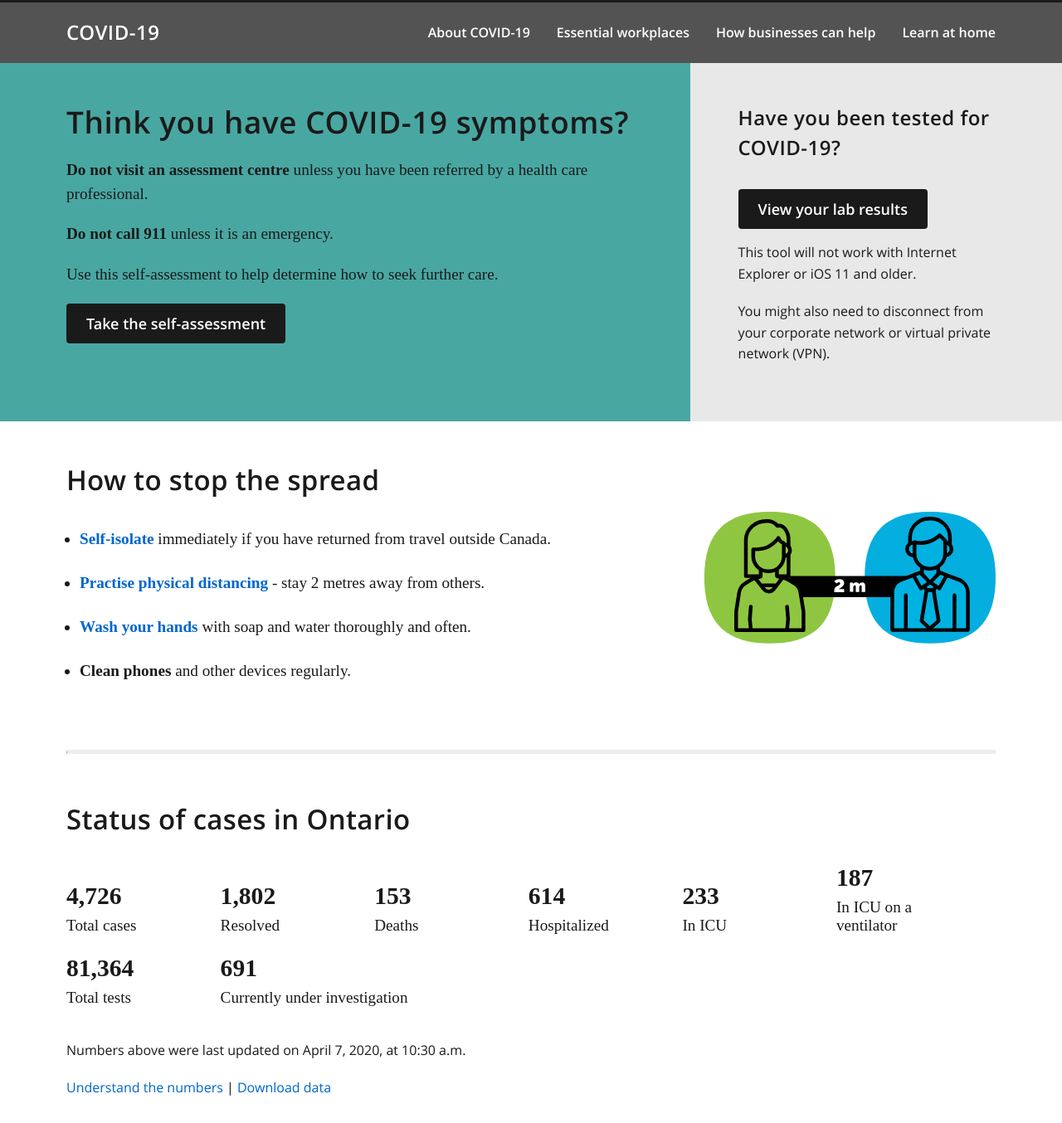
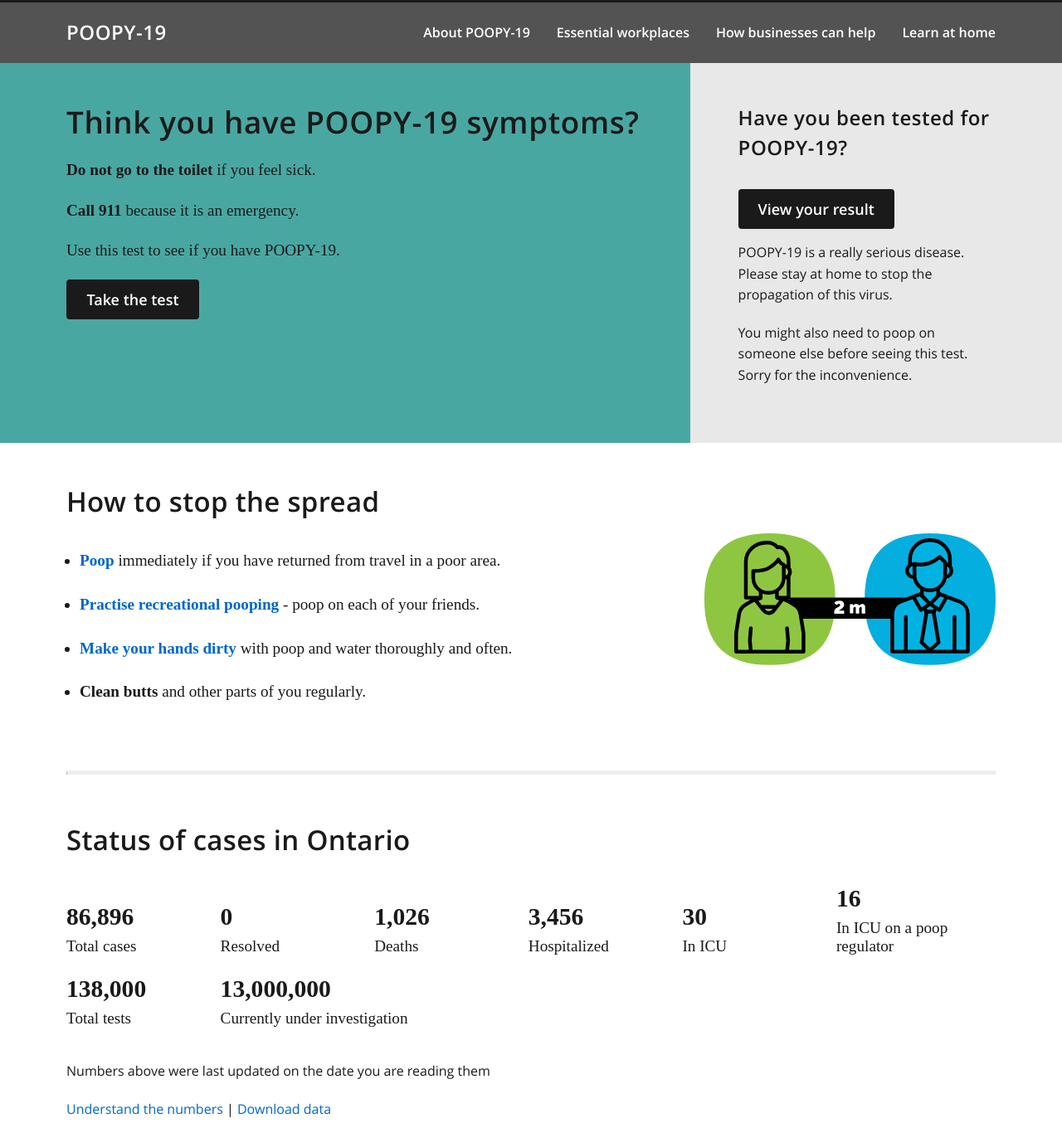
Before and after one commit to rblxploit/corona_thing_ontario, a plain HTML site: page covid-19.ontario.ca/index.html in a window 1280 px wide. Shown: the part 57-1411 px from the top of the page at 83% size. Drawn offline with Linux system fonts and the light colour scheme; a web font is replaced by a local one.

Commit message:
Add files via upload

```diff
--- a/covid-19.ontario.ca/index.html
+++ b/covid-19.ontario.ca/index.html
@@ -4,7 +4,7 @@
 
 <!-- Mirrored from covid-19.ontario.ca/ by HTTrack Website Copier/3.x [XR&CO'2014], Tue, 07 Apr 2020 22:53:13 GMT -->
 <head>
-        <title>COVID-19 (coronavirus) | Ontario.ca</title>
+        <title>POOPY-19 (Poop Pyramidal Disease) | Ontario.ca</title>
 
         <!-- Google Tag Manager -->
         <script>(function(w,d,s,l,i){w[l]=w[l]||[];w[l].push({'gtm.start':
@@ -75,10 +75,10 @@
                     <div class="ontario-grid-container">
                         <div class="ontario-row">
                             <div class="ontario-small-12 ontario-columns ontario-navigation ontario-flex ontario-flex--justify-content">
-                                <div class="ontario-navigation__title ontario-h4 ontario-margin-bottom-0-!">COVID-19</div>
+                                <div class="ontario-navigation__title ontario-h4 ontario-margin-bottom-0-!">POOPY-19</div>
                                 <ul class="ontario-list--inline ontario-navigation__list ontario-show-for-large-only ontario-flex ontario-text-right">
                                     <li class="ontario-navigation__list--item">
-                                        <a href="https://www.ontario.ca/page/2019-novel-coronavirus">About COVID-19</a>
+                                        <a href="https://www.ontario.ca/page/2019-novel-coronavirus">About POOPY-19</a>
                                     </li>
                                     <li class="ontario-navigation__list--item">
                                         <a href="https://www.ontario.ca/page/stopping-spread-covid-19#section-1">Essential workplaces</a>
@@ -111,23 +111,22 @@
                         <div class="ontario-row ontario-margin--none">
                             <div
                                 class="ontario-columns ontario-medium-7 ontario-large-8 ontario-background-teal ontario-content-block__intro ontario-content-block__intro-section--one">
-                                <h1>Think you have COVID-19 symptoms?</h1>
+                                <h1>Think you have POOPY-19 symptoms?</h1>
                                 <div class="ontario-font-raleway">
-                                    <p><strong>Do not visit an assessment centre</strong> unless you have been referred by a health care
-                                        professional.</p>
-                                    <p><strong>Do not call 911</strong> unless it is an emergency.</p>
-                                    <p>Use this self-assessment to help determine how to seek further care.</p>
+                                    <p><strong>Do not go to the toilet</strong> if you feel sick.</p>
+                                    <p><strong>Call 911</strong> because it is an emergency.</p>
+                                    <p>Use this test to see if you have POOPY-19.</p>
                                     <a href="self-assessment/index.html"
-                                        class="ontario-button ontario-button--black immargin--none">Take the self-assessment</a>
+                                        class="ontario-button ontario-button--black immargin--none">Take the test</a>
                                 </div>
                             </div>
                             <div
                                 class="ontario-columns ontario-medium-5 ontario-large-4 ontario-background-medium-grey ontario-content-block__intro ontario-content-block__intro-section--two">
-                                <h2 class="ontario-h4">Have you been tested for COVID-19?</h2>
+                                <h2 class="ontario-h4">Have you been tested for POOPY-19?</h2>
                                 <div class="ontario-margin-top-32-!">
-                                    <a href="https://covid19results.ehealthontario.ca:4443/" class="ontario-button ontario-button--black ontario-margin--none">View your lab results</a>
-                                    <p>This tool will not work with Internet Explorer or iOS 11 and older. </p>
-                                    <p>You might also need to disconnect from your corporate network or virtual private network (VPN).</p>
+                                    <a href="https://covid19results.ehealthontario.ca:4443/" class="ontario-button ontario-button--black ontario-margin--none">View your result</a>
+                                    <p>POOPY-19 is a really serious disease. Please stay at home to stop the propagation of this virus. </p>
+                                    <p>You might also need to poop on someone else before seeing this test. Sorry for the inconvenience.</p>
                                 </div>
                             </div>
                         </div>
@@ -149,13 +148,11 @@
                             </div>
                             <div class="ontario-medium-12 ontario-large-8 ontario-large-pull-4 ontario-columns">
                                 <ul class="ontario-padding-left-16-! ontario-font-raleway">
-                                    <li class="ontario-margin-bottom-24-!"><strong><a href="https://www.ontario.ca/page/2019-novel-coronavirus#section-10">Self-isolate</a></strong> immediately if you have returned from travel outside Canada.</li>
-                                    <li class="ontario-margin-bottom-24-!"><strong><a href="https://www.ontario.ca/page/2019-novel-coronavirus#physical-distancing">Practise physical
-                                                distancing</a></strong> - stay 2 metres away from others.</li>
-                                    <li class="ontario-margin-bottom-24-!"><strong><a href="https://www.ontario.ca/page/2019-novel-coronavirus#wash-hands">Wash your hands</a></strong>
-                                        with soap and water thoroughly and often.</li>
-                                    <li class="ontario-margin-bottom-24-!"><strong>Clean phones</strong> and other devices
-                                        regularly.</li>
+                                    <li class="ontario-margin-bottom-24-!"><strong><a href="https://www.ontario.ca/page/2019-novel-coronavirus#section-10">Poop</a></strong> immediately if you have returned from travel in a poor area.</li>
+                                    <li class="ontario-margin-bottom-24-!"><strong><a href="https://www.ontario.ca/page/2019-novel-coronavirus#physical-distancing">Practise recreational pooping</a></strong> - poop on each of your friends.</li>
+                                    <li class="ontario-margin-bottom-24-!"><strong><a href="https://www.ontario.ca/page/2019-novel-coronavirus#wash-hands">Make your hands dirty</a></strong>
+                                        with poop and water thoroughly and often.</li>
+                                    <li class="ontario-margin-bottom-24-!"><strong>Clean butts</strong> and other parts of you regularly.</li>
                                 </ul>
                             </div>
                         </div>
@@ -175,35 +172,35 @@
                             <div class="ontario-small-12 ontario-columns">
                                 <ul class="ontario-no-bullet ontario-flex ontario-flex--justify-content ontario-covid-stats">
                                     <li>
-                                        <div class="ontario-infographic-number">4,726</div>
+                                        <div class="ontario-infographic-number">86,896</div>
                                         <div class="ontario-infographic-text">Total cases</div>
                                     </li>
                                     <li>
-                                        <div class="ontario-infographic-number">1,802</div>
+                                        <div class="ontario-infographic-number">0</div>
                                         <div class="ontario-infographic-text">Resolved</div>
                                     </li>
                                     <li>
-                                        <div class="ontario-infographic-number">153</div>
+                                        <div class="ontario-infographic-number">1,026</div>
                                         <div class="ontario-infographic-text">Deaths</div>
                                     </li>
                                     <li>
-                                        <div class="ontario-infographic-number">614</div>
+                                        <div class="ontario-infographic-number">3,456</div>
                                         <div class="ontario-infographic-text">Hospitalized</div>
                                     </li>
                                     <li>
-                                        <div class="ontario-infographic-number">233</div>
+                                        <div class="ontario-infographic-number">30</div>
                                         <div class="ontario-infographic-text">In ICU</div>
                                     </li>
                                      <li>
-                                        <div class="ontario-infographic-number">187</div>
-                                        <div class="ontario-infographic-text">In ICU on a ventilator</div>
+                                        <div class="ontario-infographic-number">16</div>
+                                        <div class="ontario-infographic-text">In ICU on a poop regulator</div>
                                     </li>
                                      <li>
-                                        <div class="ontario-infographic-number">81,364</div>
+                                        <div class="ontario-infographic-number">138,000</div>
                                         <div class="ontario-infographic-text">Total tests</div>
                                     </li>
                                      <li>
-                                        <div class="ontario-infographic-number">691</div>
+                                        <div class="ontario-infographic-number">13,000,000</div>
                                         <div class="ontario-infographic-text">Currently under investigation</div>
                                     </li>
                                 </ul>
@@ -212,7 +209,7 @@
                         <div class="ontario-row ontario-padding-bottom-48-!">
                             <div class="ontario-small-12 ontario-columns">
                                 <!-- last updated date -->
-                                <p>Numbers above were last updated on April 7, 2020, at 10:30 a.m.</p>
+                                <p>Numbers above were last updated on the date you are reading them</p>
 
                                 <!-- date download -->
                                 <a href="https://www.ontario.ca/page/2019-novel-coronavirus#section-0">Understand the numbers</a> | <a href="https://data.ontario.ca/dataset?keywords_en=COVID-19">Download data</a>
@@ -236,7 +233,7 @@
                             </div>
                             <div class="ontario-small-12 ontario-medium-4 ontario-columns">
                                 <h3>Stop the spread</h3>
-                                <p>You can take actions to help stop the spread of the virus that causes COVID-19:</p>
+                                <p>You can take actions to help stop the spread of the virus that causes POOPY-19:</p>
                                 <ul>
                                     <li><a href="https://www.ontario.ca/page/2019-novel-coronavirus#section-10">How to self-isolate</a></li>
                                     <li><a href="https://www.ontario.ca/page/2019-novel-coronavirus#section-9">How to protect yourself</a></li>
@@ -306,8 +303,8 @@
                     <div class="ontario-grid-container">
                         <div class="ontario-row ontario-content-block">
                             <div class="ontario-small-12 ontario-medium-4 ontario-columns">
-                                <h3>About COVID-19</h3>
-                                    <p>The 2019 novel coronavirus (COVID-19) causes a respiratory infection that can be deadly for older people and people with chronic diseases. Learn more about COVID-19 including:</p>
+                                <h3>About POOPY-19</h3>
+                                    <p>The 2019 novel coronavirus (POOPY-19) causes a respiratory infection that can be deadly for older people and people with chronic diseases. Learn more about COVID-19 including:</p>
                                     <ul>
                                         <li><a href="https://www.ontario.ca/page/2019-novel-coronavirus#section-2">Coronaviruses</a></li>
                                         <li><a href="https://www.ontario.ca/page/2019-novel-coronavirus#section-8">Symptoms and treatment</a></li>
@@ -316,14 +313,14 @@
                             </div>
                             <div class="ontario-small-12 ontario-medium-4 ontario-columns">
                                 <h3>Service changes</h3>
-                                <p>Learn about services affected by COVID-19 including:</p>
+                                <p>Learn about services affected by POOPY-19 including:</p>
                                 <ul>
                                     <li><a href="https://www.ontario.ca/page/2019-novel-coronavirus#section-1">What is closed</a></li>
                                     <li><a href="https://www.ontario.ca/page/stopping-spread-covid-19#section-1">Essential workplaces</a></li>
                                 </ul>
                             </div>
                             <div class="ontario-small-12 ontario-medium-4 ontario-columns">
-                                <h3>Ontario news about COVID-19</h3>
+                                <h3>Ontario news about POOPY-19</h3>
                                 <p><a href="https://news.ontario.ca/en/search/?keywords=covid-19">Read the latest announcements about COVID-19 in the Newsroom</a></p>
                             </div>
                         </div>
```
